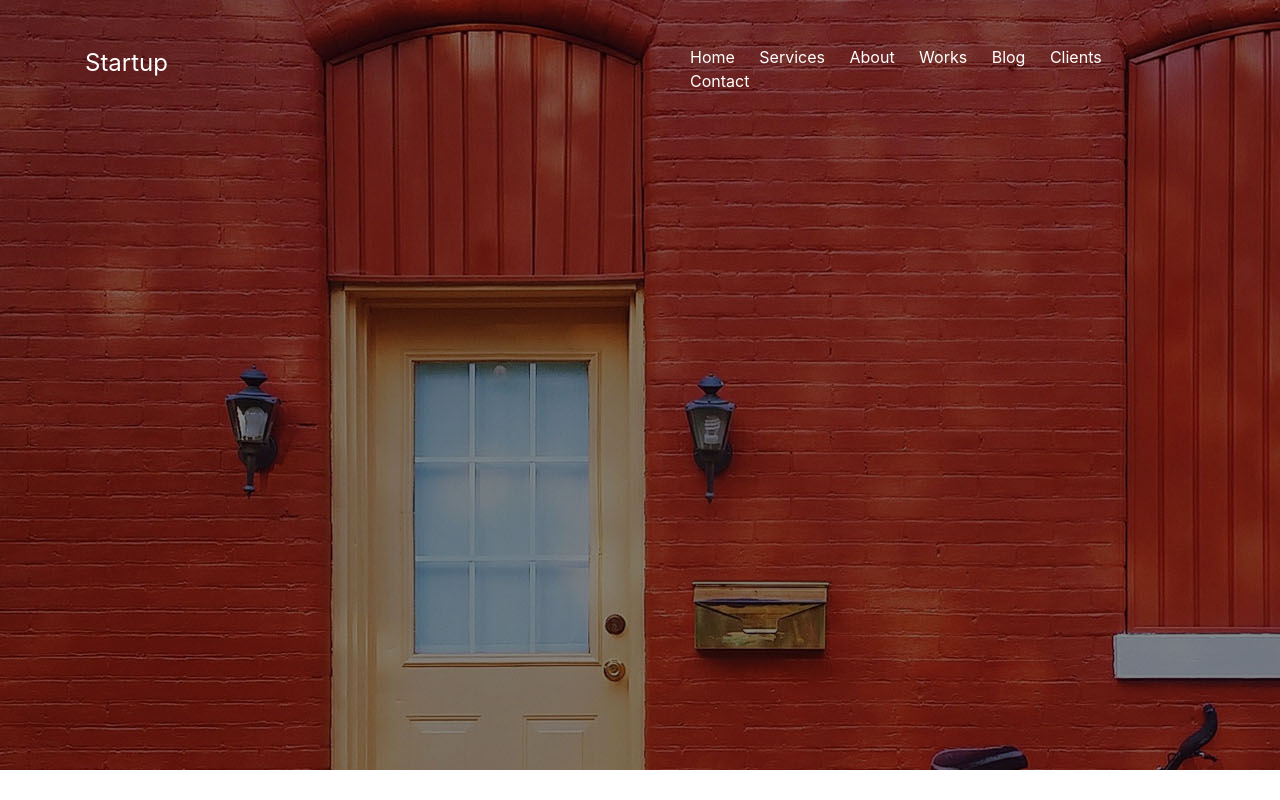
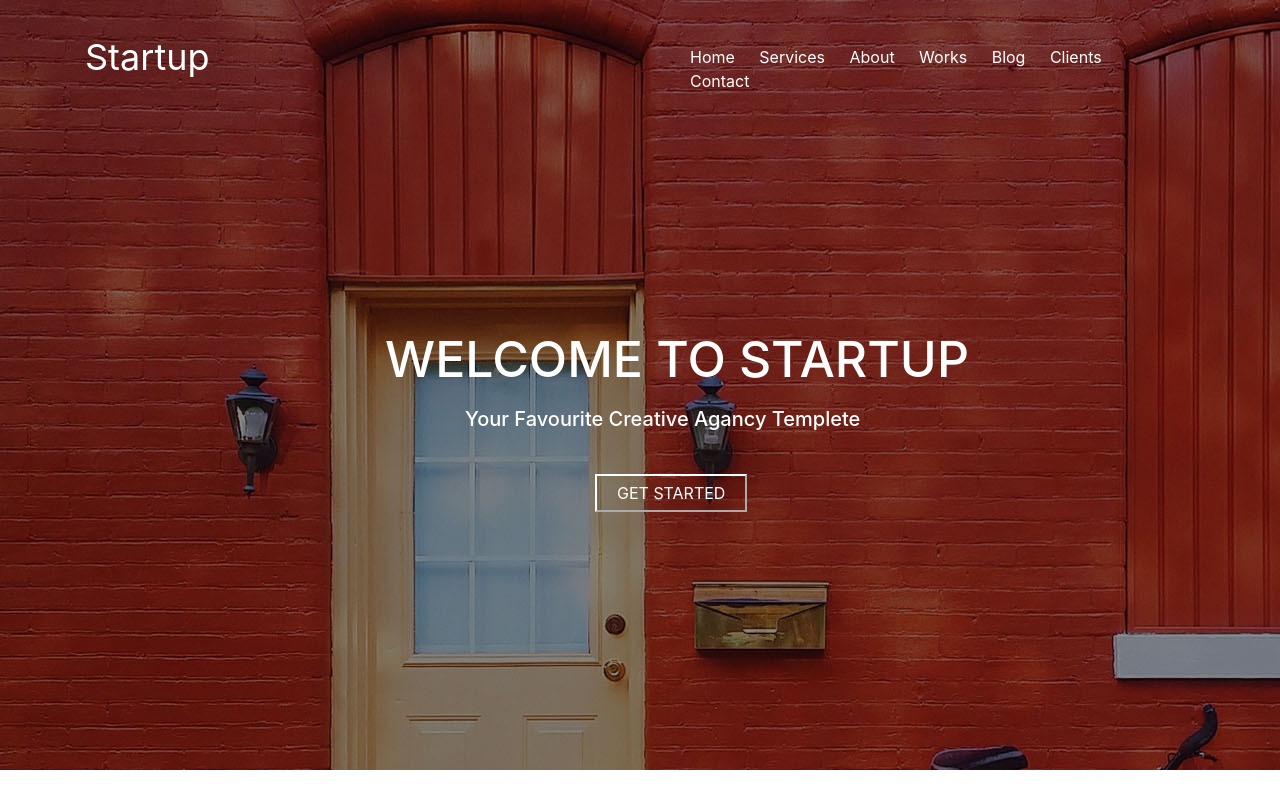
Before and after one commit to zaborska/Startap, a plain HTML site: page index.html in a window 1280 px wide. Drawn offline with nearby package versions, Linux system fonts and the light colour scheme.

Commit message:
title, button

```diff
--- a/css/index.css
+++ b/css/index.css
@@ -18,7 +18,8 @@
 .logo-name{
   flex:1;
   color:white;
-  font-size: 24px;
+  font-size: 36px;
+  margin-top:-15px;
 }
 .navbar-info{
   flex:1;
@@ -38,3 +39,32 @@ padding: 10px;
 .navbar-info a:hover{
   color: lightgray;
 }
+.title{
+  margin-top: 220px;
+  margin-left:300px;
+}
+.title h1{
+  font-size: 50px;
+  color:white;
+}
+.title h3{
+  font-size: 20px;
+  color:#ffffff;
+  margin-left:80px;
+  padding-top:10px;
+  padding-bottom: 35px;
+}
+ .title button{
+  background: transparent;
+  color:#ffffff;
+  border-color:white;
+  padding: 5px 20px;
+  margin-left: 210px;
+}
+.title button a{
+  text-decoration: none;
+  color:#ffffff;
+}
+.title button a:hover{
+  color:rgb(168, 25, 25);
+}
--- a/index.html
+++ b/index.html
@@ -34,6 +34,11 @@
 
       </div>
     </div>
+    <div class="title">
+      <h1>WELCOME TO STARTUP</h1>
+      <h3>Your Favourite Creative Agancy Templete</h3>
+      <button><a href="#">GET STARTED</a></button>
+    </div>
   </div>
 
 </body>
```
